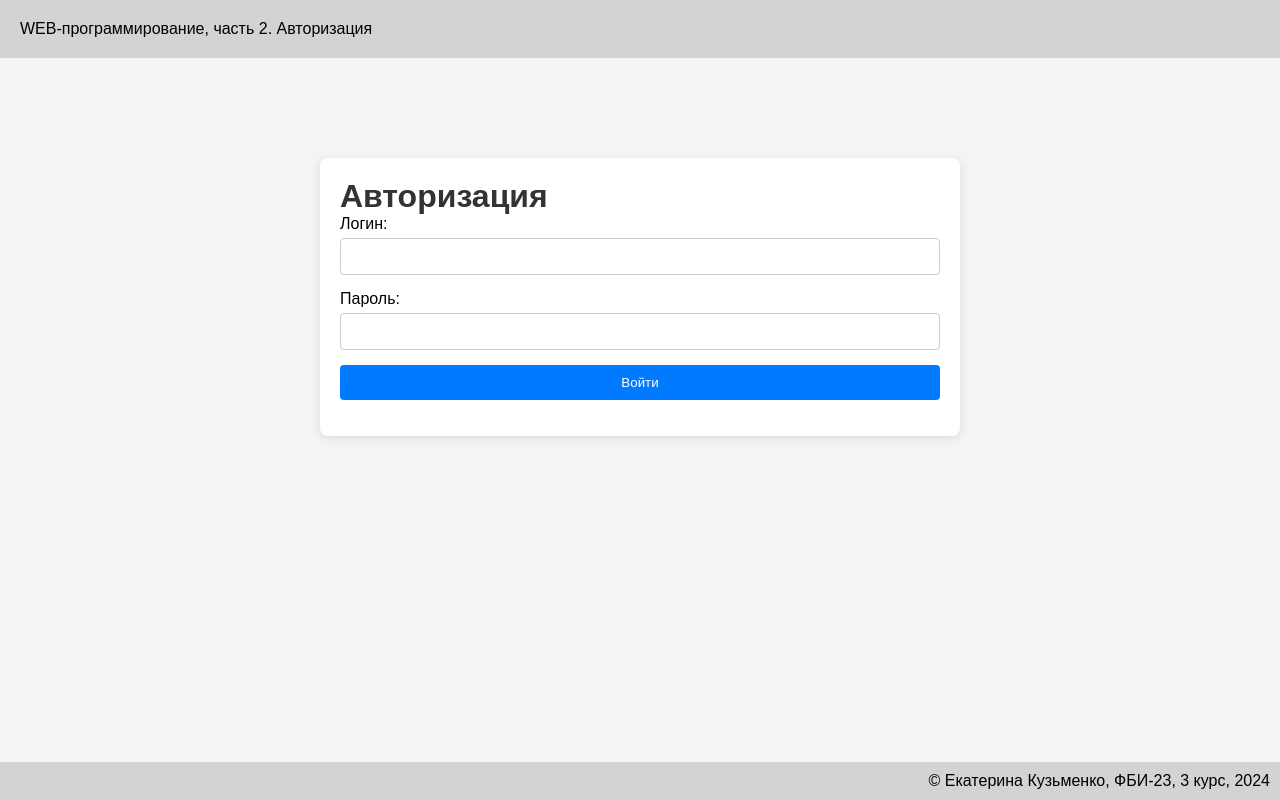
After one commit to Ekatuh/lapki-webki2semestr, a Flask app: page /lab4/auto in a window 1280 px wide. The commit adds this page. Run offline with Flask 3, Linux system fonts and the light colour scheme.

Commit message:
Улкчшенная авторизация

```diff
--- a/lab4.py
+++ b/lab4.py
@@ -136,3 +136,43 @@ def login():
 def logout():
   session.pop('login', None)
   return redirect('/lab4/login')
+
+
+# Список пользователей с именем, полом, логином и паролем
+users = [
+    {"name": "Иван Иванов", "gender": "Мужской", "login": "ivan", "password": "123"},
+    {"name": "Александра Петрова", "gender": "Женский", "login": "alexandra", "password": "555"},
+]
+
+@lab4.route('/lab4/auto', methods=['GET', 'POST'])
+def auto():
+    error = None
+    if request.method == 'POST':
+        login = request.form['login']
+        password = request.form['password']
+        if not login:
+            error = "Не введён логин"
+        elif not password:
+            error = "Не введён пароль"
+        else:
+            user = next((u for u in users if u['login'] == login and u['password'] == password), None)
+            if user:
+                session['username'] = user['name']
+                return redirect(url_for('lab4.welcome'))
+            else:
+                error = "Неверный логин или пароль"
+        if error:
+            return render_template('lab4/auto.html', error=error, login=login)
+    return render_template('lab4/auto.html')
+
+@lab4.route('/lab4/welcome')
+def welcome():
+    if 'username' in session:
+        return f'Добро пожаловать, {session["username"]}'
+    else:
+        return redirect(url_for('lab4.auto'))
+
+@lab4.route('/lab4/log')
+def log():
+    session.pop('username', None)
+    return redirect(url_for('lab4.auto'))
--- /dev/null
+++ b/templates/lab4/auto.html
@@ -0,0 +1,90 @@
+<style>
+    body {
+        font-family: Arial, sans-serif;
+        background-color: #f4f4f4; /* Светлый фон */
+        margin: 0;
+        padding: 0;
+    }
+
+    .header {
+        position: fixed; /* Фиксируем заголовок */
+        top: 0; /* Прикрепляем к верхней части страницы */
+        left: 0;
+        right: 0;
+        background-color: white; /* Белый фон для заголовка */
+        padding: 10px 0; /* Отступы сверху и снизу */
+        text-align: center; /* Центрируем текст */
+        box-shadow: 0 2px 5px rgba(0, 0, 0, 0.1); /* Тень для заголовка */
+        z-index: 1000; /* Убедимся, что заголовок выше других элементов */
+    }
+
+    .container {
+        background: white; /* Белый фон для формы */
+        padding: 20px;
+        border-radius: 8px; /* Скругленные углы */
+        box-shadow: 0 2px 10px rgba(0, 0, 0, 0.1); /* Тень для формы */
+        width: 300px; /* Ширина формы */
+        margin-top: 60px; /* Отступ сверху, чтобы не перекрывать заголовок */
+    }
+
+    h1 {
+        color: #333; /* Цвет заголовка */
+        margin: 0; /* Убираем отступы у заголовка */
+    }
+
+    label {
+        display: block; /* Блоковое отображение для меток */
+        margin-bottom: 5px; /* Отступ снизу */
+    }
+
+    input[type="text"],
+    input[type="password"] {
+        width: 100%; /* Ширина полей ввода на всю ширину контейнера */
+        padding: 10px; /* Отступ внутри полей */
+        margin-bottom: 15px; /* Отступ снизу */
+        border: 1px solid #ccc; /* Цвет рамки */
+        border-radius: 4px; /* Скругленные углы */
+        box-sizing: border-box; /* Учитываем отступы и рамки в ширине */
+    }
+
+    input[type="submit"] {
+        background-color: #007bff; /* Цвет кнопки */
+        color: white; /* Цвет текста кнопки */
+        padding: 10px; /* Отступ внутри кнопки */
+        border: none; /* Убираем рамку */
+        border-radius: 4px; /* Скругленные углы */
+        cursor: pointer; /* Курсор при наведении */
+        width: 100%; /* Ширина кнопки на всю ширину контейнера */
+    }
+
+    input[type="submit"]:hover {
+        background-color: #0056b3; /* Цвет кнопки при наведении */
+    }
+
+    .error-message {
+        color: red; /* Цвет сообщения об ошибке */
+        text-align: center; /* Центрируем сообщение об ошибке */
+    }
+</style>
+
+{% extends "base.html" %}
+
+{% block lab %}Авторизация{% endblock %}
+
+{% block main %}
+    <div class="container" style="margin-left: auto; margin-right: auto; width: 600px;">
+        <h1>Авторизация</h1>
+        <form method="POST" action="/lab4/auto" style="margin-left: auto; margin-right: auto; width: 600px;">
+            <label for="login">Логин:</label>
+            <input type="text" id="login" name="login" value="{{ login }}" required>
+            <br>
+            <label for="password">Пароль:</label>
+            <input type="password" id="password" name="password" required>
+            <br>
+            <input type="submit" value="Войти">
+        </form>
+        {% if error %}
+        <p class="error-message">{{ error }}</p>
+        {% endif %}
+    </div>
+{% endblock %}
--- a/templates/lab4/lab4.html
+++ b/templates/lab4/lab4.html
@@ -18,6 +18,7 @@
         <li><a href="/lab4/pow-form">Возведение в степень</a></li>
         <li><a href="/lab4/tree">Деревья</a></li>
         <li><a href="/lab4/login">Авторизация</a></li>
+        <li><a href="/lab4/auto">Улучшенная авторизация</a></li>
 
     </ol>
 {% endblock %}
```
